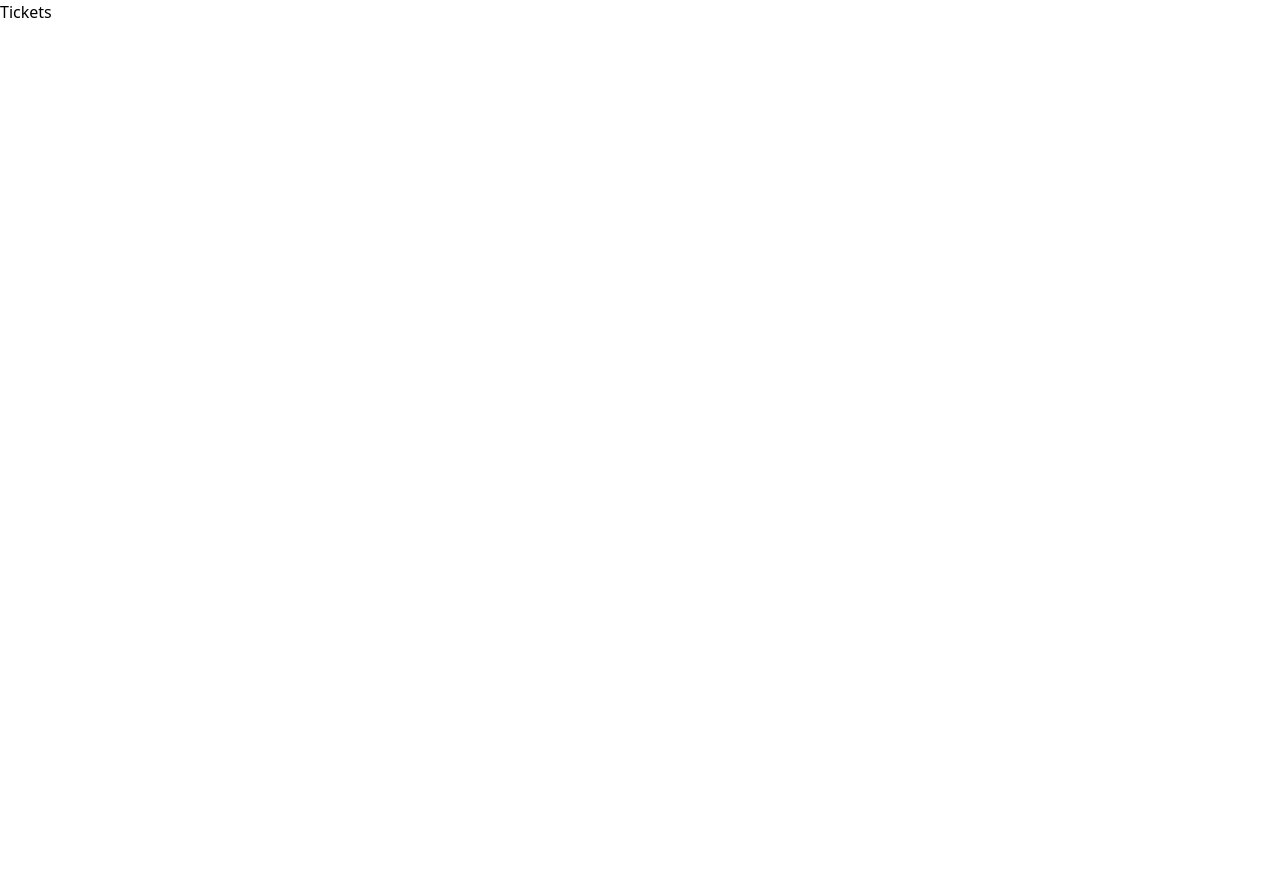
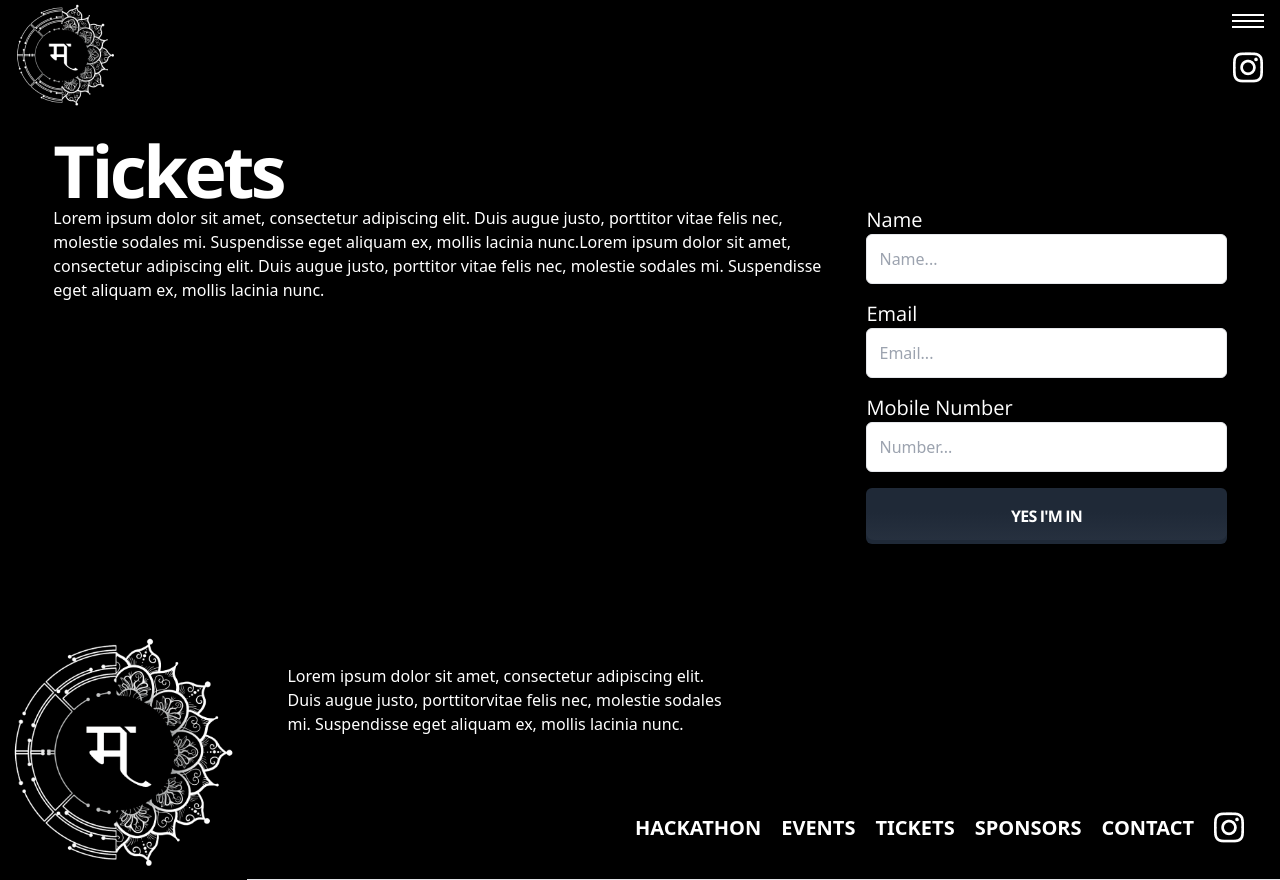
Before and after one commit to theantineutrino/malhaar-website, a React (Create React App) app: page /book-tickets in a window 1280 px wide. Before the commit the page ends 800 px from the top, so only its background shows below. Built offline with nearby package versions, Linux system fonts and the light colour scheme.

Commit message:
built the tickets page

```diff
--- a/package.json
+++ b/package.json
@@ -3,6 +3,8 @@
   "version": "0.1.0",
   "private": true,
   "dependencies": {
+    "@headlessui/react": "^1.7.3",
+    "@heroicons/react": "^2.0.12",
     "@testing-library/jest-dom": "^5.16.5",
     "@testing-library/react": "^13.4.0",
     "@testing-library/user-event": "^13.5.0",
--- a/src/index.css
+++ b/src/index.css
@@ -12,6 +12,6 @@
 
 @layer components {
   .nav-link {
-    @apply h-full w-full py-2 text-4xl text-white text-center;
+    @apply h-full w-full py-2 text-4xl text-white hover:text-yellow-400 text-center;
   }
 }
--- a/src/pages/Tickets.js
+++ b/src/pages/Tickets.js
@@ -1,9 +1,87 @@
-import React from 'react'
+import React, { useState } from "react";
+
+import Header from "../components/Header";
+import Dropdown from "../ux/Dropdown";
+import Footer from "../ux/Footer";
 
 function Tickets() {
+  const [overlayOpen, setOverlayOpen] = useState(false);
+
   return (
-    <div>Tickets</div>
-  )
+    <section className="bg-black">
+      <div>
+        <Header overlayOpen={overlayOpen} setOverlayOpen={setOverlayOpen} />
+        <Dropdown overlayOpen={overlayOpen} setOverlayOpen={setOverlayOpen} />
+      </div>
+
+      <div className="w-11/12 mx-auto mt-10 md:mt-6 mb-20">
+        <h1 className="font-open text-white capitalize text-7xl font-bold tracking-tighter">
+          Tickets
+        </h1>
+        <div className="w-full flex flex-col md:flex-row justify-between items-start gap-10">
+          <p className="text-white">
+            Lorem ipsum dolor sit amet, consectetur adipiscing elit. Duis augue
+            justo, porttitor vitae felis nec, molestie sodales mi. Suspendisse
+            eget aliquam ex, mollis lacinia nunc.Lorem ipsum dolor sit amet,
+            consectetur adipiscing elit. Duis augue justo, porttitor vitae felis
+            nec, molestie sodales mi. Suspendisse eget aliquam ex, mollis
+            lacinia nunc.
+          </p>
+          <div className="w-full">
+            <form className="flex flex-col gap-4">
+              <div>
+                <label htmlFor="name" className="text-white font-open text-xl">
+                  Name
+                </label>
+                <input
+                  type="text"
+                  name="name"
+                  id="name"
+                  placeholder="Name..."
+                  className="p-3 w-full rounded-md focus:outline-none border focus:border-yellow-500 focus:ring-1 focus:ring-yellow-500"
+                />
+              </div>
+              <div>
+                <label
+                  htmlFor="mail"
+                  className="block text-white font-open text-xl"
+                >
+                  Email
+                </label>
+                <input
+                  type="text"
+                  name="mail"
+                  id="mail"
+                  className="p-3 w-full rounded-md focus:outline-none border focus:border-yellow-500 focus:ring-1 focus:ring-yellow-500"
+                  placeholder="Email..."
+                />
+              </div>
+              <div>
+                <label htmlFor="phone" className="text-white font-open text-xl">
+                  Mobile Number
+                </label>
+                <input
+                  type="text"
+                  name="phone"
+                  id="phone"
+                  className="p-3 w-full rounded-md focus:outline-none border focus:border-yellow-500 focus:ring-1 focus:ring-yellow-500"
+                  placeholder="Number..."
+                />
+              </div>
+              <button className="relative inline-flex items-center justify-center px-10 py-4 overflow-hidden font-open font-medium tracking-tighter text-white bg-gray-800 rounded-md group">
+                <span className="absolute w-0 h-0 transition-all duration-500 ease-out bg-yellow-500 rounded-md group-hover:w-full group-hover:h-80"></span>
+                <span className="absolute inset-0 w-full h-full -mt-1 rounded-lg opacity-30 bg-gradient-to-b from-transparent via-transparent to-gray-700"></span>
+                <span className="relative uppercase font-semibold">
+                  Yes I'm In
+                </span>
+              </button>
+            </form>
+          </div>
+        </div>
+      </div>
+      <Footer />
+    </section>
+  );
 }
 
-export default Tickets
+export default Tickets;
```
Also changed, not shown: 1 other file (tests, documents, lock files or other folders).
